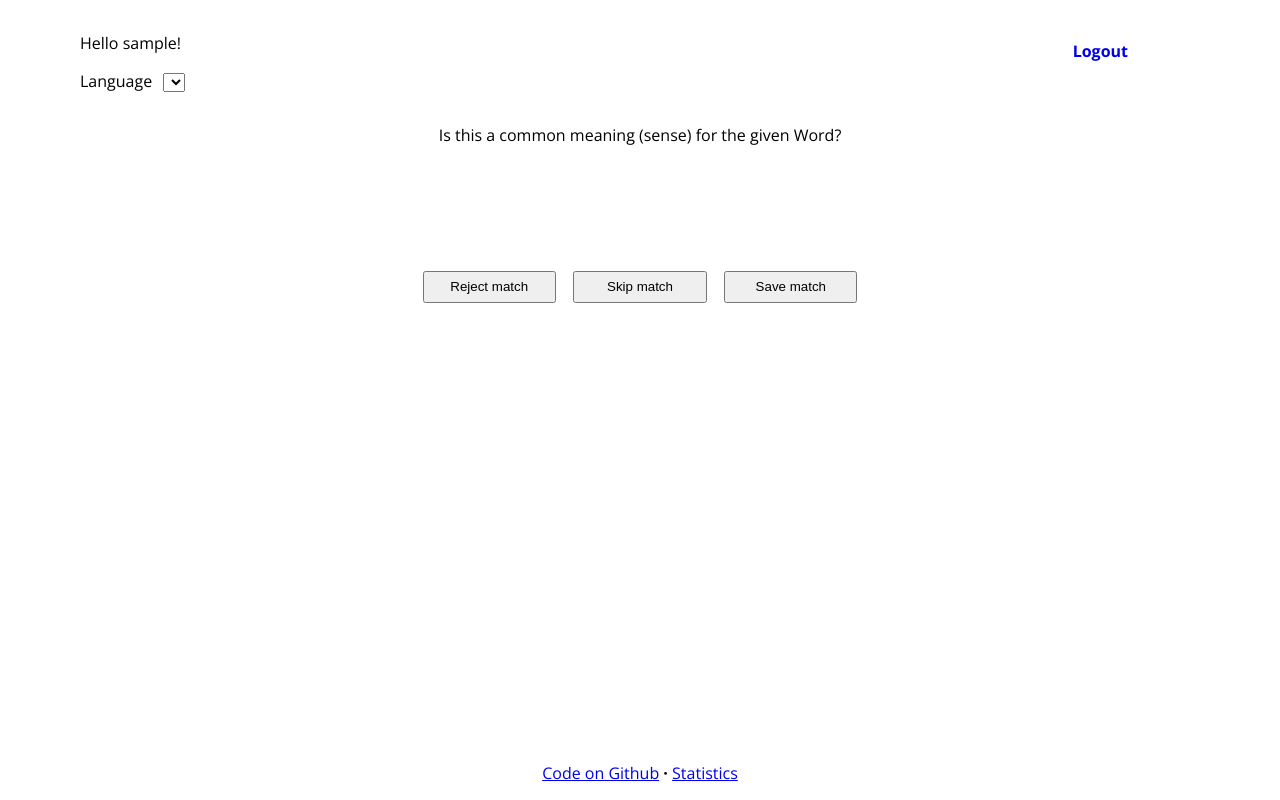
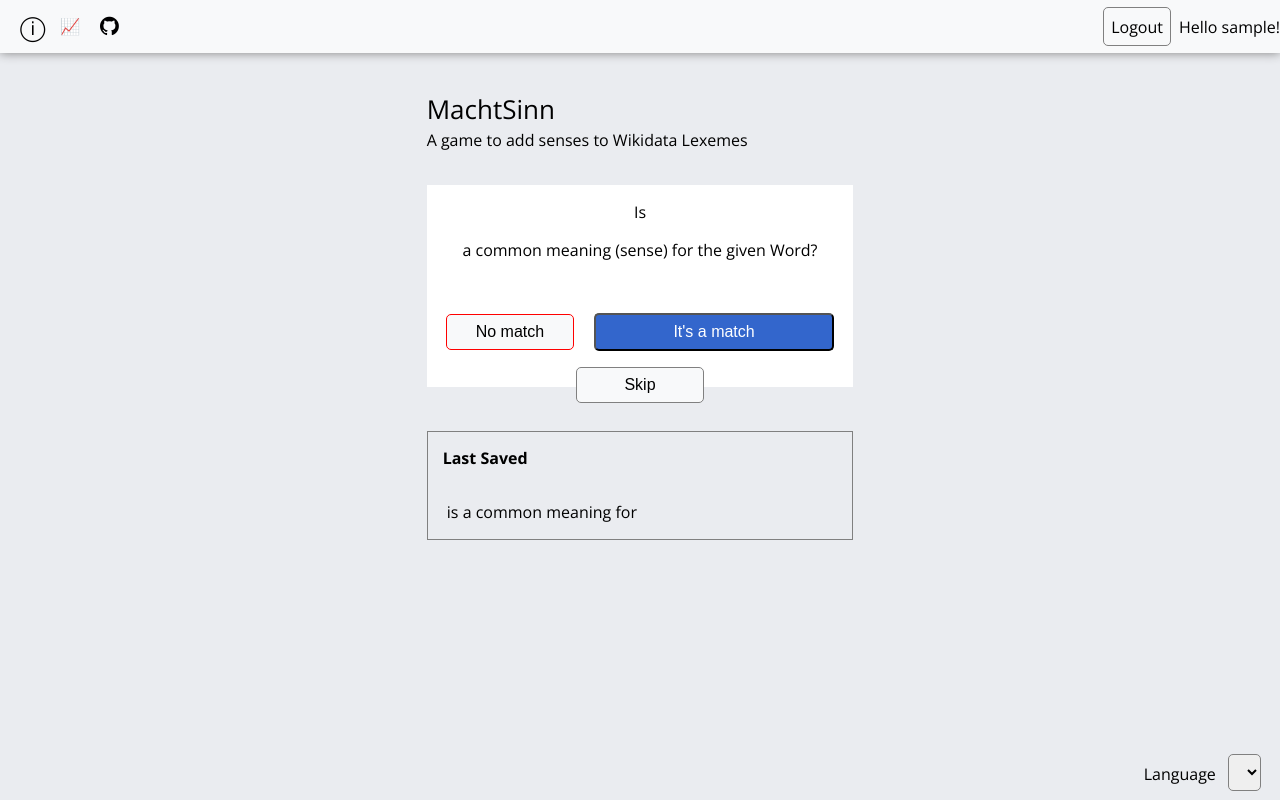
Before and after one commit to Nudin/makesense, a Flask app: page / in a window 1280 px wide. Run offline with Flask 2, Linux system fonts and the light colour scheme; the visitor is signed in with stand-in values (Sample User, id 1); data that the repository does not hold is empty; parts of the project's set-up code (start-up, migrations or seed data) failed here and were passed over; some libraries are stand-ins or nearby versions.

Commit message:
New design (#13)
New design based on the Mokup of @Incabell

```diff
--- a/static/main.css
+++ b/static/main.css
@@ -1,61 +1,138 @@
 body {
-	margin: 1em 5em;
+	margin: 0;
 	font-family: 'Open Sans', Arial, sans-serif;
+	background-color: #eaecf0;
 }
 
-div {
+#header {
+	grid-row-start: 1;
+	grid-column: 1 / 4;
+	width: 100%;
+	height: 53px;
+	display: inline-block;
+	float: right;
+	box-shadow: 0px 0px 10px grey;
+	background-color: #f8f9fa;
+}
+
+#info-symbol {
+	position: absolute;
+	float: left;
+	font-size: 25px;
+	line-height: 0px;
+	margin-left: 20px;
+}
+
+.info-symbol-description {
+	display: none;
+	height: 5em;
+	width: 25em;
+	margin-top: 53px;
+	padding-left: 10px;
+	padding-bottom: 8em;
+	position: absolute;
+	border: 1px solid grey;
+}
+
+.info-symbol-description p, h2 {
+	margin: 5px;
+}
+
+#info-symbol:hover + .info-symbol-description {
+	display: block;
 
 }
 
-#current {
-  margin: 2em auto;
-  display: block;
-  width: 30em;
-  text-align: center;
+#stat-symbol {
+	position: absolute;
+	float: left;
+	margin-left: 60px;
+	margin-top: 15px;
 }
 
-#previous {
-  margin: 2em auto;
-  display: block;
-  width: 30em;
-  text-align: center;
+.fa {
+	color: black;
+	float: left;
+	margin-left: 100px;
+	margin-top: 15px;
 }
 
 #login {
-	margin-right: 3em;
-	margin-top: 1em;
 	float: right;
-	font-weight: bold;
-	padding: 0.5em 1.5em;
+	padding: 7.75px 7.5px;
+	margin: 6.75px 7.5px;
+	border: 1px solid grey;
+	border-radius: 5px;
 }
 
 #login a {
 	text-decoration: none;
-}
-
-#login:hover {
-	background-color: rgba(0, 128, 255, 0.5);
-	transition: background-color 0.3s ease-in;
+	color: black;
 }
 
 #greeting {
-	display: inline-block;
+	float: right;
 }
 
-#languageselector {
-	margin-left: 0.5em;
+.grid-container {
+	display: grid;
+	grid-template-columns: 1fr 1fr 1fr;
+	grid-template-rows: 53px auto auto auto auto auto;
+}
+
+#heading {
+	height: 38px;
+	margin-top: 38px;
+	margin-bottom: 0;
+	grid-column-start: 2;
+	grid-row-start: 2;
+	font-size: 26px;
+}
+
+#subheading {
+	margin-top: 0;
+	margin-bottom: 28px;
+	height: 28px;
+	align-self: start;
+	grid-column-start: 2;
+	grid-row-start: 3;
+}
+
+#current {
+	grid-column: 2 / 3;
+	grid-row-start: 4;
+	background-color: white;
+	text-align: center;
+	justify-self: stretch;
+	align-self: stretch;
+}
+
+#previous {
+	padding: 15px 0 0 15px;
+	justify-self: stretch;
+	align-self: stretch;
+	border: 1px solid grey;
+	margin-top: 44.5px; /* 28px as in UX request + 16.5px due to buttons */
+	grid-column: 2 / 3;
+	grid-row-start: 5;
 }
 
 .lemma {
+	color: #3366cc;
 	font-size: 1.5em;
 	font-weight: bold;
-	padding: 1em;
 }
 
 .description {
-	padding: 1em;
+	padding-bottom: 28px;
+	color: #3366cc;
 }
 
+#previous-lemma-description * {
+	display: inline-grid;
+}
+
+/*	not in use
 .QID {
 	display: inline-block;
 	margin: 0 0 0.75em 1em;
@@ -65,28 +142,78 @@ div {
 	display: inline-block;
 	margin: 0 1em;
 }
+*/
 
-button {
-	margin: 0.5em;
+.message {
+	font-weight: bold;
+	margin-bottom: 1em;
 }
 
-.message {
-	margin-bottom: 1em;
-	color: grey;
+#buttons {
+	margin-bottom: -24.5px; /* 8px to bottom of the div, +16.5px (roughly half of the button size)*/
 }
 
 #rejectbtn, #nextbtn, #savebtn {
+	margin: 0.5em;
 	padding: 0.5em;
-	width: 10em;
+	width: 8em;
+	font-size: 16px;
 }
 
-.header {
-	margin: 0 auto 3em auto;
-	width: max-content;
+#rejectbtn:hover, #nextbtn:hover {
+	background-color: #c1d1f0;
+	transition: 0.1s linear;
 }
+
+#rejectbtn {
+	background-color: #f8f9fa;
+	border: 1px solid red;
+	border-radius: 5px;
+}
+
+#savebtn {
+	background-color: #3366cc;
+	color: white;
+	border-radius: 5px;
+	width: 15em;
+}
+
+#nextbtn {
+	background-color: #f8f9fa;
+	border: 1px solid grey;
+	border-radius: 5px;
+}
+
+/* footer */
+
 .stickyfooter {
+	grid-row-start: 6;
+	grid-column: 1 / 4;
+}
+
+.footer {
+	grid-row-start: 6;
+	grid-column: 1 / 4;
+	display: inline-block;
+	width: 100%;
+	bottom: 0;
+	height: 53px;
 	position: absolute;
-	bottom: 1em;
-	left: 50%;
-	transform: translateX(-50%);
+	text-align: center;
 }
+
+#languagesetting {
+	display: inline-block;
+	position: absolute;
+	float: right;
+	right: 12px;
+}
+
+#languageselector {
+	text-align: center;
+	font-size: 20px;
+	padding: 5.75px 5.5px;
+	margin: 6.75px 7.5px;
+	border: 1px solid grey;
+	border-radius: 5px;
+}
--- a/templates/index.html
+++ b/templates/index.html
@@ -3,9 +3,21 @@
 	<script src="/machtsinn/static/machtsinn.js"></script>
         <link href="/machtsinn/static/main.css" rel="stylesheet">
         <link href="https://fonts.googleapis.com/css?family=Open+Sans:400,700&display=swap" rel="stylesheet">
+        <link rel="stylesheet" href="https://cdnjs.cloudflare.com/ajax/libs/font-awesome/4.7.0/css/font-awesome.min.css">
 {% endblock %}
 {% block body %}
+        <div class="grid-container">
 
+                <div id="header">
+                        <p id="info-symbol">&#9432;</p>
+                        <div class="info-symbol-description">
+                                <h2>Lexeme</h2>
+                                <p>A basic lexical unit of a language consisting of one word or several words, the elements of which do not separately convey the meaning of the whole.</p>
+                                <h2>Sense</h2>
+                                <p>A way in which an expression or a situation can be interpreted; a meaning.</p>
+                        </div>
+                        <a href="./statistics" title="Statistics"><p id="stat-symbol">&#128200;</p></a>
+                        <a href="https://github.com/Nudin/makesense" title="Code on Github"><p class="fa fa-github" style="font-size:22px"></p></a>
                         {% if username %}
                         <p id="greeting">Hello {{ username }}!</p>
                         <div id="login"><a href="{{ url_for('logout') }}">Logout</a></div>
@@ -14,6 +26,47 @@
                         <p id="greeting">You have to log in with Wikidata to edit</p>
                         <div id="login"><a href="{{ url_for('login') }}">Login</a></div>
                         {% endif %}
+                </div>
+
+                <p id="heading">MachtSinn</p>
+                <p id="subheading">A game to add senses to Wikidata Lexemes</p>
+
+
+                <div id="next"></div>
+
+                <div id="current">
+                        <p>Is</p>
+                        <div class="lemma"></div>
+                        <p>a common meaning (sense) for the given Word?</p>
+                        <div class="description"></div>
+                        <!--
+                        <div class="QID"><a href="https://www.wikidata.org/wiki/Q1431456">Q1431456</a></div>
+                        <div class="LID"><a href="https://www.wikidata.org/wiki/Lexeme:L4332">L4332</a></div>
+                        -->
+                {% if username %}
+                <div id="buttons">
+                        <button id="rejectbtn">No match</button>
+                        <button id="savebtn">It's a match</button>
+                        <button id="nextbtn">Skip</button>
+                </div>
+                {% endif %}
+                </div>
+
+                <div id="previous">
+                        <div class="message">Last Saved</div>
+                        <div id="previous-lemma-description">
+                                <div class="lemma"></div>
+                                <p>is a common meaning for</p>
+                                <div class="description"></div>
+                        </div>
+                    <!--
+                    <div class="QID"><a href="https://www.wikidata.org/wiki/Q268390">Q268390</a></div>
+                    <div class="LID"><a href="https://www.wikidata.org/wiki/Lexeme:L18864">L18864</a></div>
+                    -->
+                </div>
+
+                <div class="stickyfooter">
+                        <div class="footer">
                                 <div id="languagesetting">
                                 <label>Language</label>
                                 <select id="languageselector">
@@ -22,37 +75,7 @@
                                         {% endfor %}
                                 </select>
                                 </div>
-
-        <div id="next"></div>
-
-        <div id="current">
-                <p>Is this a common meaning (sense) for the given Word?</p>
-                <div class="lemma"></div>
-                <div class="description"></div>
-                <div class="QID"></div>
-                <div class="LID"></div>
-        {% if username %}
-        <div id="buttons">
-                <button id="rejectbtn">Reject match</button>
-                <button id="nextbtn">Skip match</button>
-                <button id="savebtn">Save match</button>
                         </div>
-        {% endif %}
-        </div>
-
-        <div id="previous">
-                <div class="message"></div>
-                <div class="lemma"></div>
-                <div class="description"></div>
-                <div class="QID"></div>
-                <div class="LID"></div>
-        </div>
-
-        <div class="stickyfooter">
-                <div class="footer">
-                        <a href="https://github.com/Nudin/makesense">Code on Github</a>
-                        <b>·</b>
-                        <a href="./statistics">Statistics</a>
                 </div>
         </div>
 {% endblock %}
```
Lines whose indentation alone changed are shown as unchanged.
